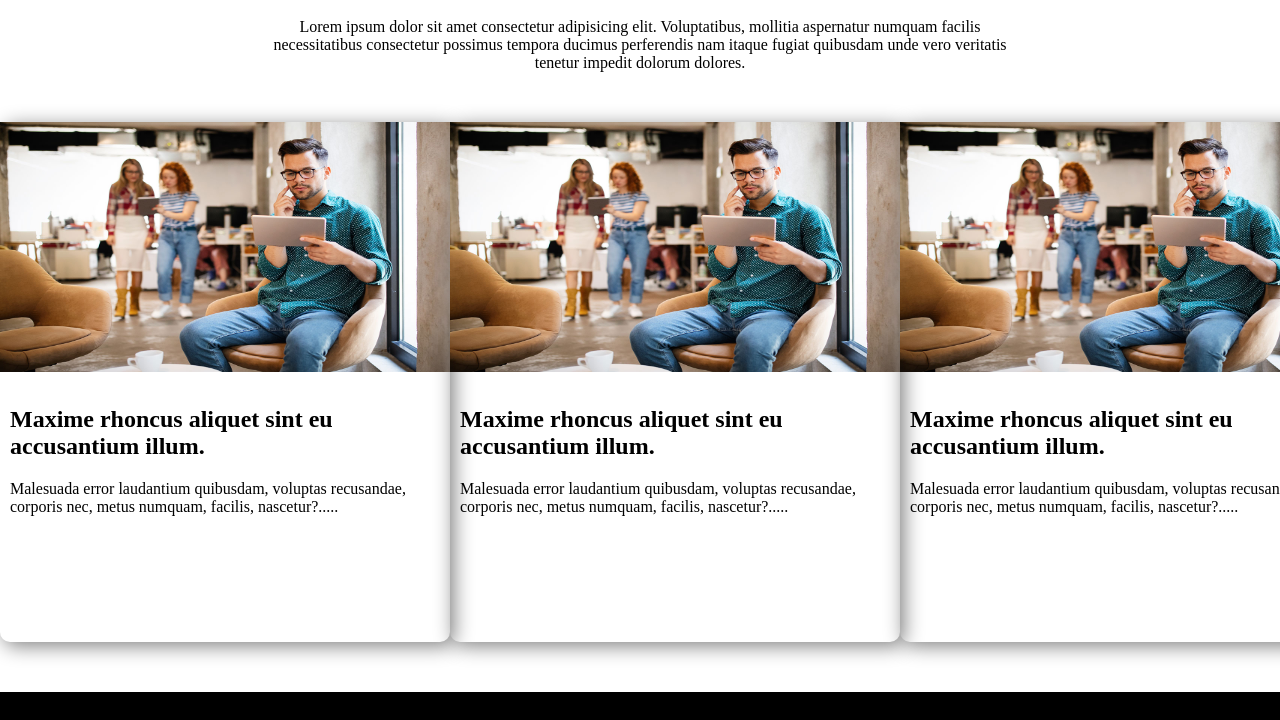
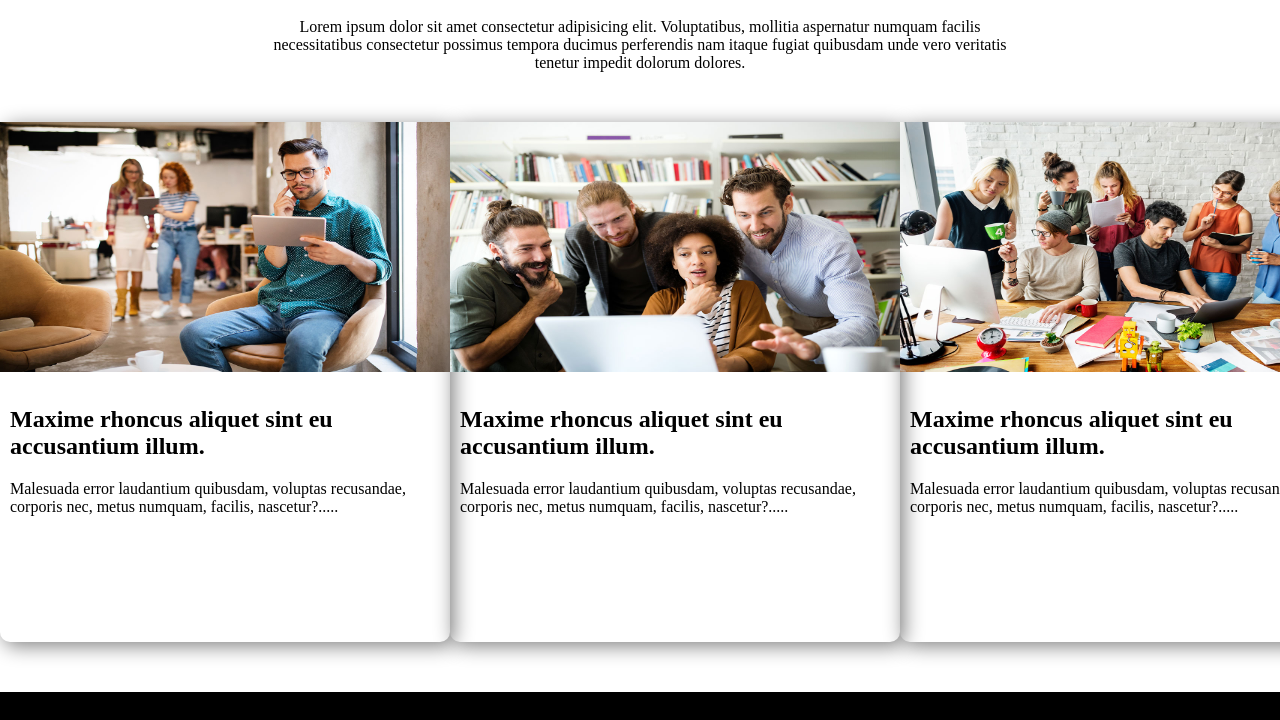
Before and after one commit to EmonHossen10/digital-agency, a plain HTML site: page index.html in a window 1280 px wide. Shown: the part 1980-2700 px from the top of the page. Drawn offline with Linux system fonts and the light colour scheme.

Commit message:
image added

```diff
--- a/index.html
+++ b/index.html
@@ -130,7 +130,7 @@
         </div>
         <div class="card-1">
             <div class="photo">
-                <img class="blog-img" src="./asset/image/blog-1.jpg" alt="">
+                <img class="blog-img" src="./asset/image/blog-2.jpg" alt="">
             </div>
             <div class="blog-des">
                 <h2 class="blog-title">Maxime rhoncus aliquet sint eu accusantium illum.</h2>
@@ -140,7 +140,7 @@
         </div>
         <div class="card-1">
             <div class="photo">
-                <img class="blog-img" src="./asset/image/blog-1.jpg" alt="">
+                <img class="blog-img" src="./asset/image/blog-3.jpg" alt="">
             </div>
             <div class="blog-des">
                 <h2 class="blog-title">Maxime rhoncus aliquet sint eu accusantium illum.</h2>
```
